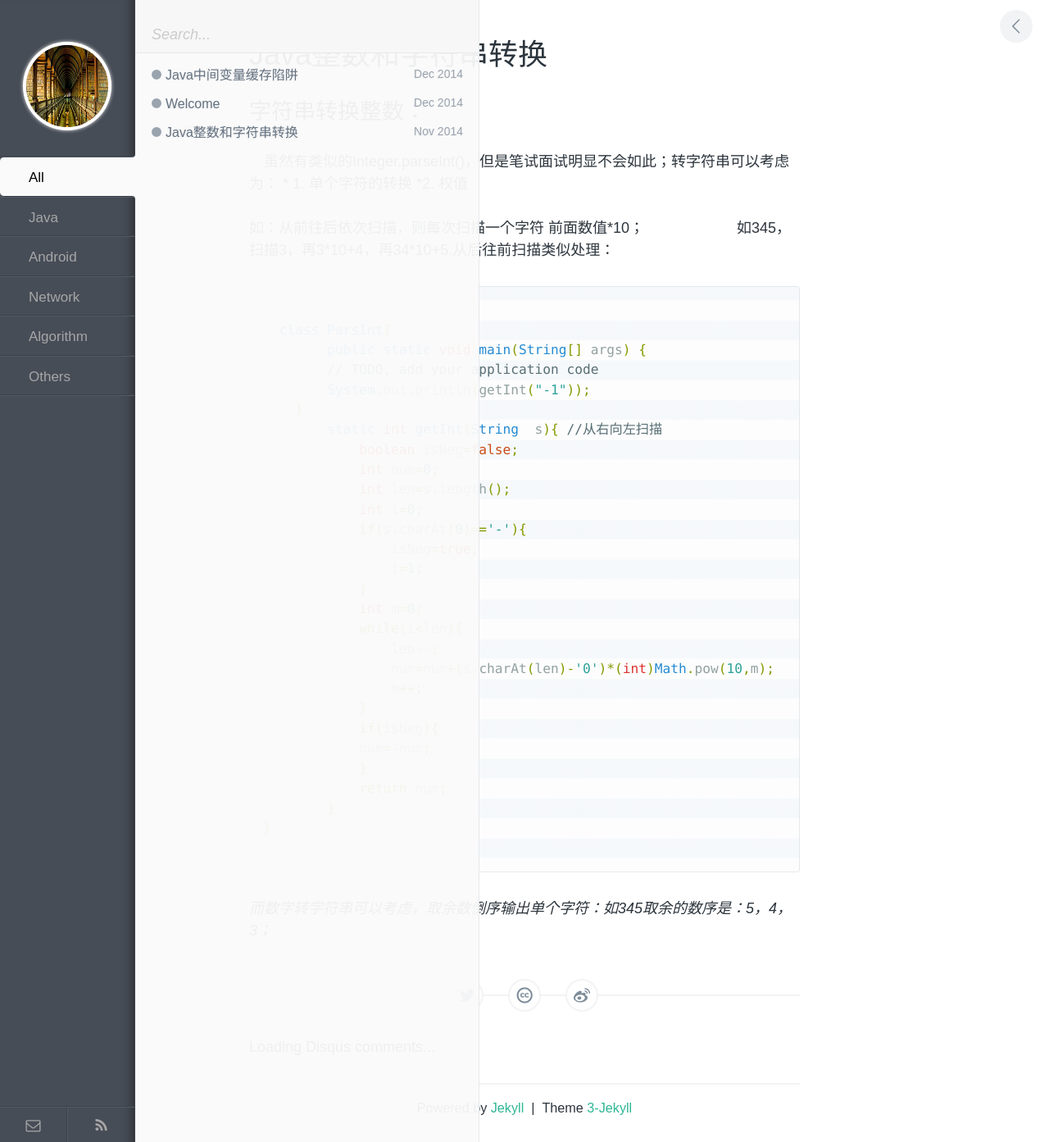
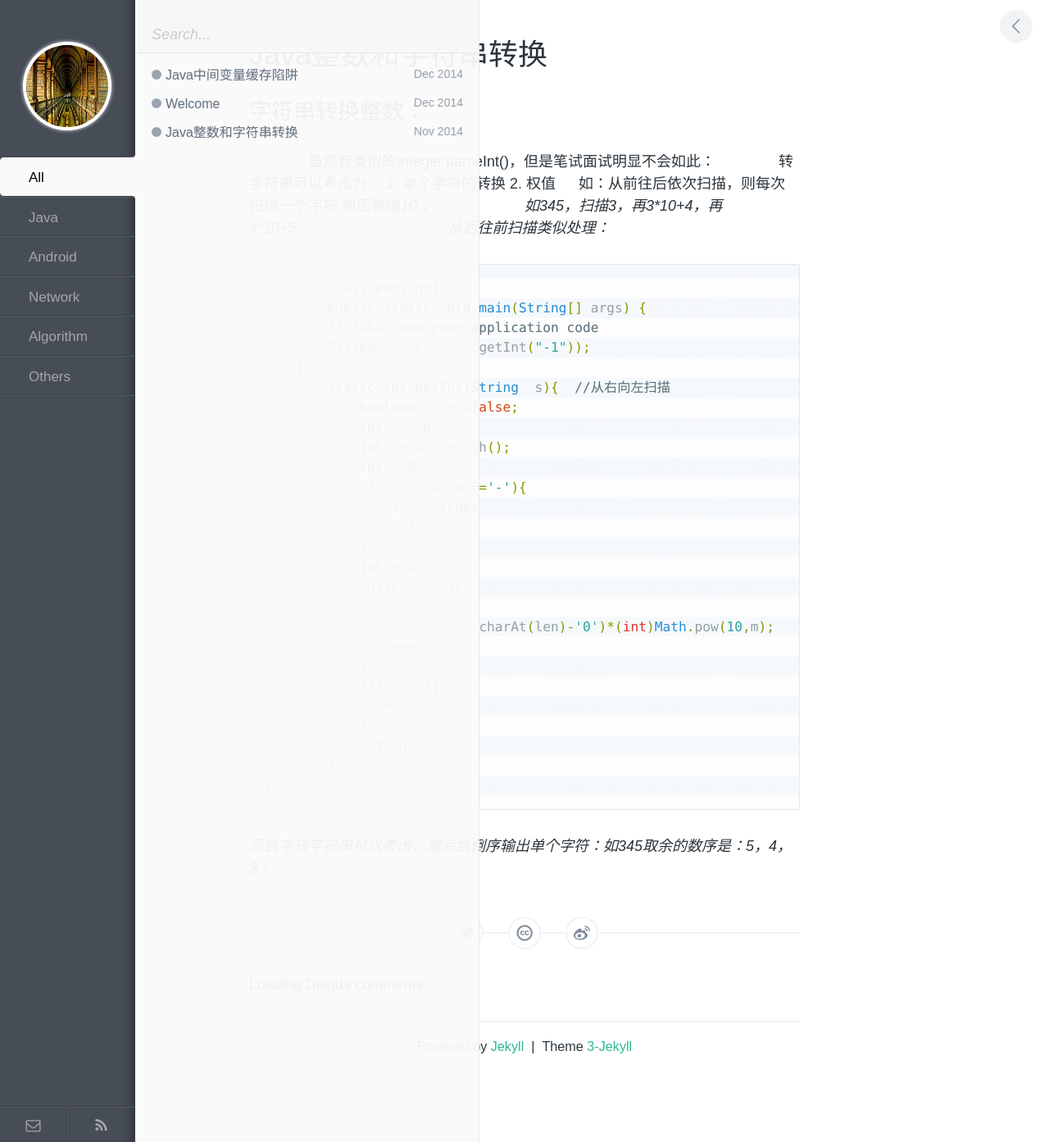
Before and after one commit to enlipan/enlipan.github.io, a Jekyll site: the page built from _posts/2014-11-30-Integer-2-String.md, in a window 1280 px wide. Shown: the whole page at 82% size. Built offline with Jekyll 4.4.1, drawn with Linux system fonts in a browser that asks for light colours; comment, search, counter and statistics services are not loaded.

Commit message:
Update 2014-11-30-Integer-2-String.md

````diff
--- a/_posts/2014-11-30-Integer-2-String.md
+++ b/_posts/2014-11-30-Integer-2-String.md
@@ -4,20 +4,22 @@ title: Java整数和字符串转换
 category: algorithm
 ---
 #字符串转换整数：
-　虽然有类似的Integer.parseInt()，但是笔试面试明显不会如此；转字符串可以考虑为：
-            * 1. 单个字符的转换
-             *2. 权值
 
-  如：从前往后依次扫描，则每次扫描一个字符  前面数值*10；
-　　　　　　如345，扫描3，再3\*10+4，再34\*10+5.从后往前扫描类似处理：
-```java
+　　　　虽然有类似的Integer.parseInt()，但是笔试面试明显不会如此：
+　　　　转字符串可以考虑为：
+             1. 单个字符的转换
+             2. 权值
 
-  class ParsInt{
+如：从前往后依次扫描，则每次扫描一个字符  前面数值*10；
+如345，扫描3，再3\*10+4，再4\*10+5............
+　　　　　　从后往前扫描类似处理：*
+{% highlight java %}
+        class ParsInt{
         public static void main(String[] args) {
         // TODO, add your application code
         System.out.println(getInt("-1"));
     }
-        static int getInt(String  s){ //从右向左扫描
+        static int getInt(String  s){  //从右向左扫描
             boolean isNeg=false;
             int num=0;
             int len=s.length();
@@ -39,6 +41,6 @@ category: algorithm
         }
 }
 
-```
+{% endhighlight %}
 
 *而数字转字符串可以考虑，取余数倒序输出单个字符：如345取余的数序是：5，4，3；*
````
